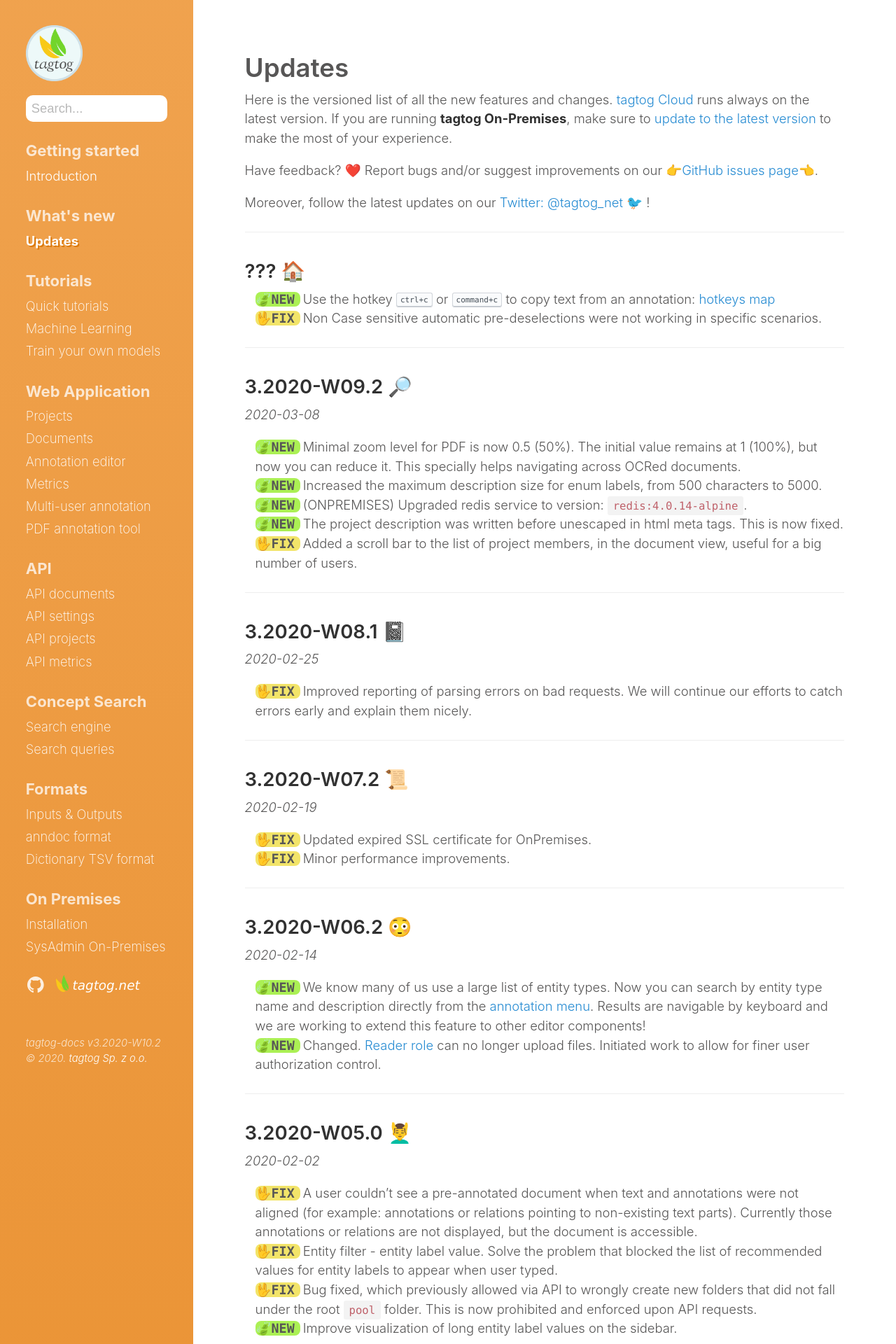
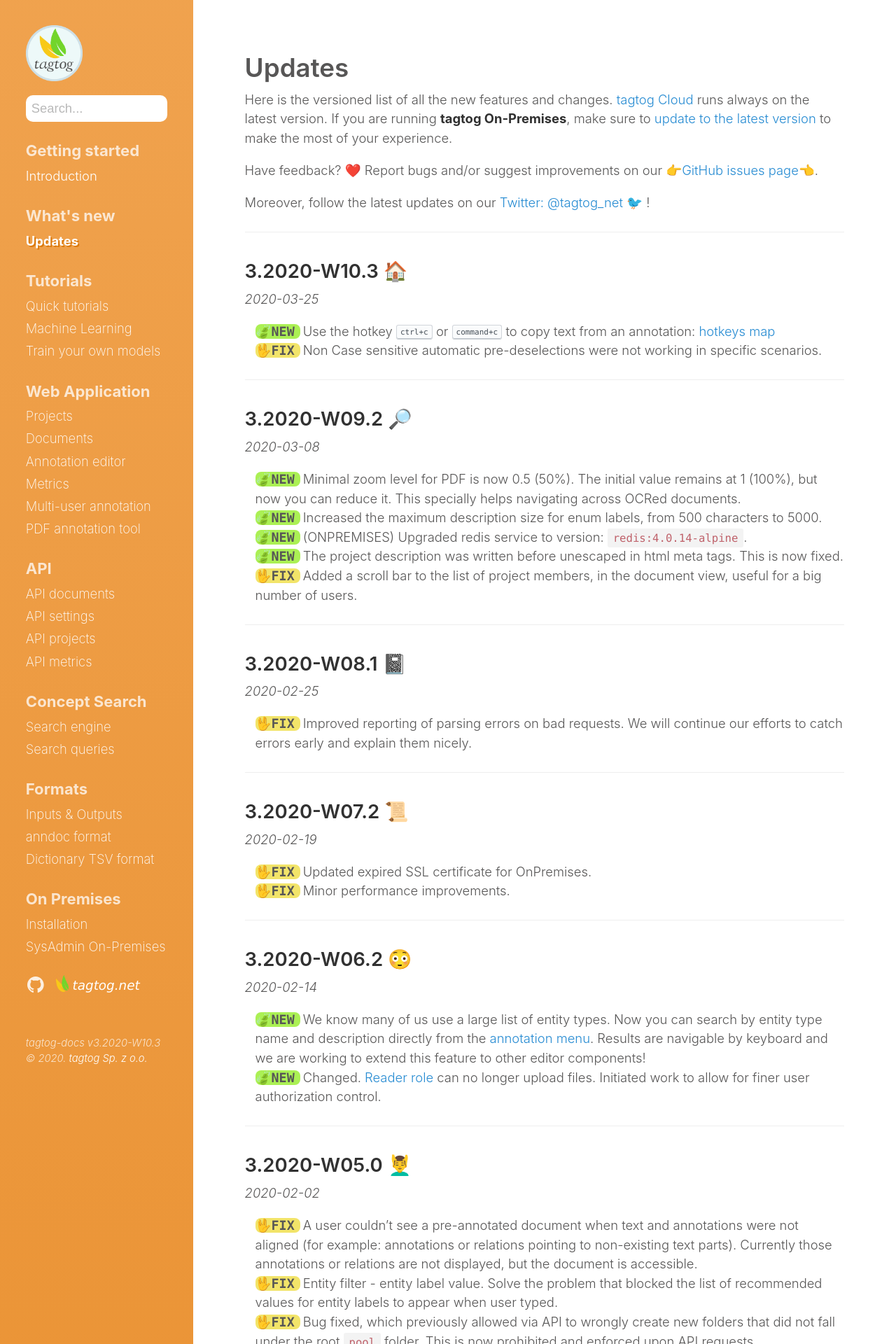
Before and after one commit to tagtogorg/tagtog-doc, a Jekyll site: the page built from updates.md, in a window 1280 px wide. Shown: the top 1920 px of the page at 70% size. Built offline with Jekyll 4.4.1, drawn with Linux system fonts in a browser that asks for light colours; nearby versions of some CDN libraries; emoji names are drawn with the system emoji font.

Commit message:
Bump version: 3.2020-W10.3 🏠

```diff
--- a/_config.yml
+++ b/_config.yml
@@ -71,7 +71,7 @@ plugins:
   - jemoji
 
 # Custom vars
-version: 3.2020-W10.2
+version: 3.2020-W10.3
 sidebar_home_link: true
 search_page: false
 # sidebar_blog_link:  '/blog'   # By default, your home page is your blog
--- a/updates.md
+++ b/updates.md
@@ -14,7 +14,8 @@ Moreover, follow the latest updates on our [Twitter: @tagtog_net 🐦](https://t
 
 ---
 
-## ??? 🏠
+## 3.2020-W10.3 🏠
+_2020-03-25_
 
 <ul class="updates">
   <li class="new"><span markdown="1">Use the hotkey <kbd>ctrl+c</kbd> or <kbd>command+c</kbd> to copy text from an annotation: [hotkeys map](webeditor.html#hotkeys-map)</span></li>
```
Also changed, not shown: 1 other file.
